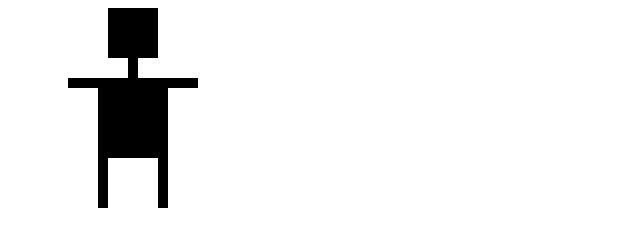
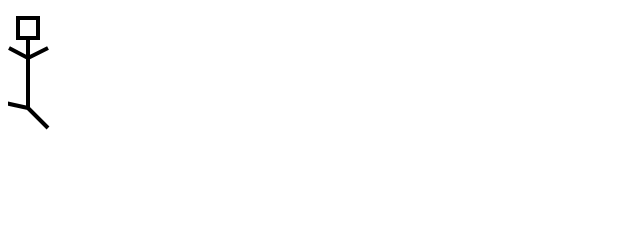
Before and after one commit to phiwanczuk/jsprc, a website: page canvas.html in a window 1280 px wide. Shown: the top 246 px of the page, without its empty margins (0-640 px from the left). Drawn offline with Linux system fonts and the light colour scheme.

Commit message:
stick drawn

```diff
--- a/canvas.html
+++ b/canvas.html
@@ -12,7 +12,7 @@
 </head>
 <body>
 <canvas id="plotno" width="200" height="200"></canvas>
-<canvas id="plotno1" width="200" height="220"></canvas>
+<canvas id="plotno1" width="800" height="800"></canvas>
 <canvas id="plotno2" width="200" height="200"></canvas>
 <canvas id="plotno3" width="200" height="200"></canvas>
 <canvas id="plotno4" width="200" height="200"></canvas>
@@ -24,29 +24,62 @@
 
 <script>
 
-  var plotno = document.getElementById("plotno");
-
-  var kontekst = plotno.getContext("2d");
-
-      kontekst.fillRect(100,0,50,50);
-
-      kontekst.fillRect(120,50,10,20)
-      kontekst.fillRect(60,70,130,10)
-      kontekst.fillRect(90,80,70,70)
-      kontekst.fillRect(90,150,10,50)
-      kontekst.fillRect(150,150,10,50)
-
+//  var plotno = document.getElementById("plotno");
+//
+//  var kontekst = plotno.getContext("2d");
+//
+//
+//      kontekst.fillStyle = "red";
+//      kontekst.fillRect(100,0,50,50);
+//
+//      kontekst.fillRect(120,50,10,20)
+//      kontekst.fillStyle = "blue";
+//      kontekst.fillRect(60,70,130,10)
+//      kontekst.fillRect(90,80,70,70)
+//      kontekst.fillRect(90,150,10,50)
+//      kontekst.fillRect(150,150,10,50)
+//
 //  var plotno1 = document.getElementById("plotno1");
 //
 //  var kontekst1 = plotno1.getContext("2d");
 //
-//      kontekst1.fillRect(170,0,10,20);
-//
+//    kontekst1.strokeStyle = "crimson";
+//    kontekst1.lineWidth = 4;
+//    kontekst1.strokeRect(300,300,100, 20)
 //  var plotno2 = document.getElementById("plotno2");
 //
 //  var kontekst2 = plotno1.getContext("2d");
 //
-//  kontekst1.fillRect(120,20,100,10);
+//  kontekst2.strokeStyle = "Turquoise";
+//  kontekst2.lineWidth = 4;
+//  kontekst2.beginPath();
+//  kontekst2.moveTo(10,10);
+//  kontekst2.lineTo(60,60);
+//  kontekst2.moveTo(60,10);
+//  kontekst2.lineTo(10,60);
+//  kontekst2.stroke();
+
+    var plotno = document.getElementById("plotno");
+
+    var kontekst = plotno.getContext("2d");
+    kontekst.strokeStyle = "black";
+kontekst.lineWidth = 4;
+    kontekst.strokeRect(10,10,20,20);
+    ;
+
+    kontekst.beginPath();
+    kontekst.moveTo(20,30);
+    kontekst.lineTo(20,100);
+    kontekst.moveTo(20,50);
+    kontekst.lineTo(1,40);
+    kontekst.moveTo(20,50);
+    kontekst.lineTo(40,40);
+    kontekst.moveTo(20,100);
+    kontekst.lineTo(40,120);
+    kontekst.moveTo(20,100);
+    kontekst.lineTo(-430,1);
+    kontekst.stroke();
+
 
 </script>
 </body>
```
